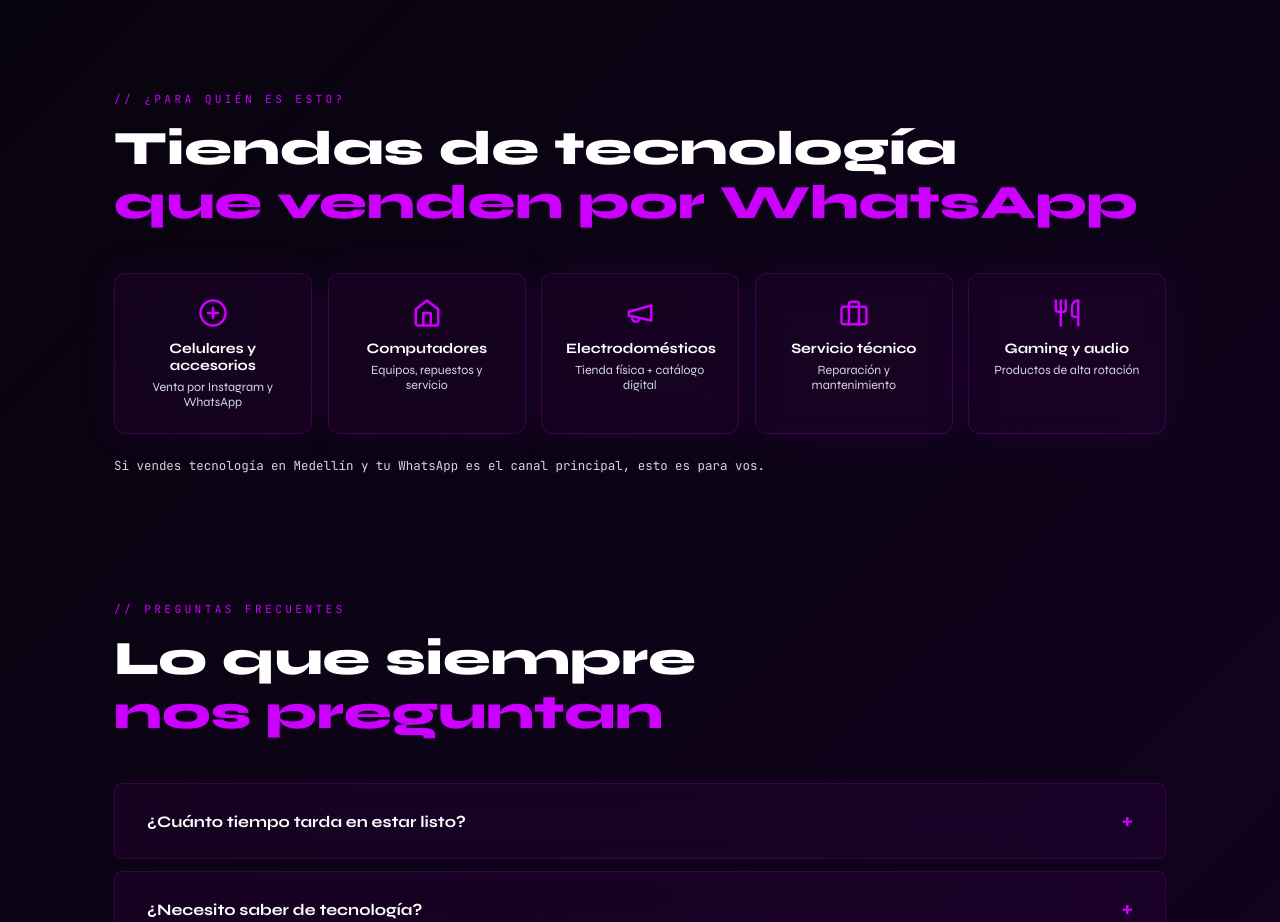
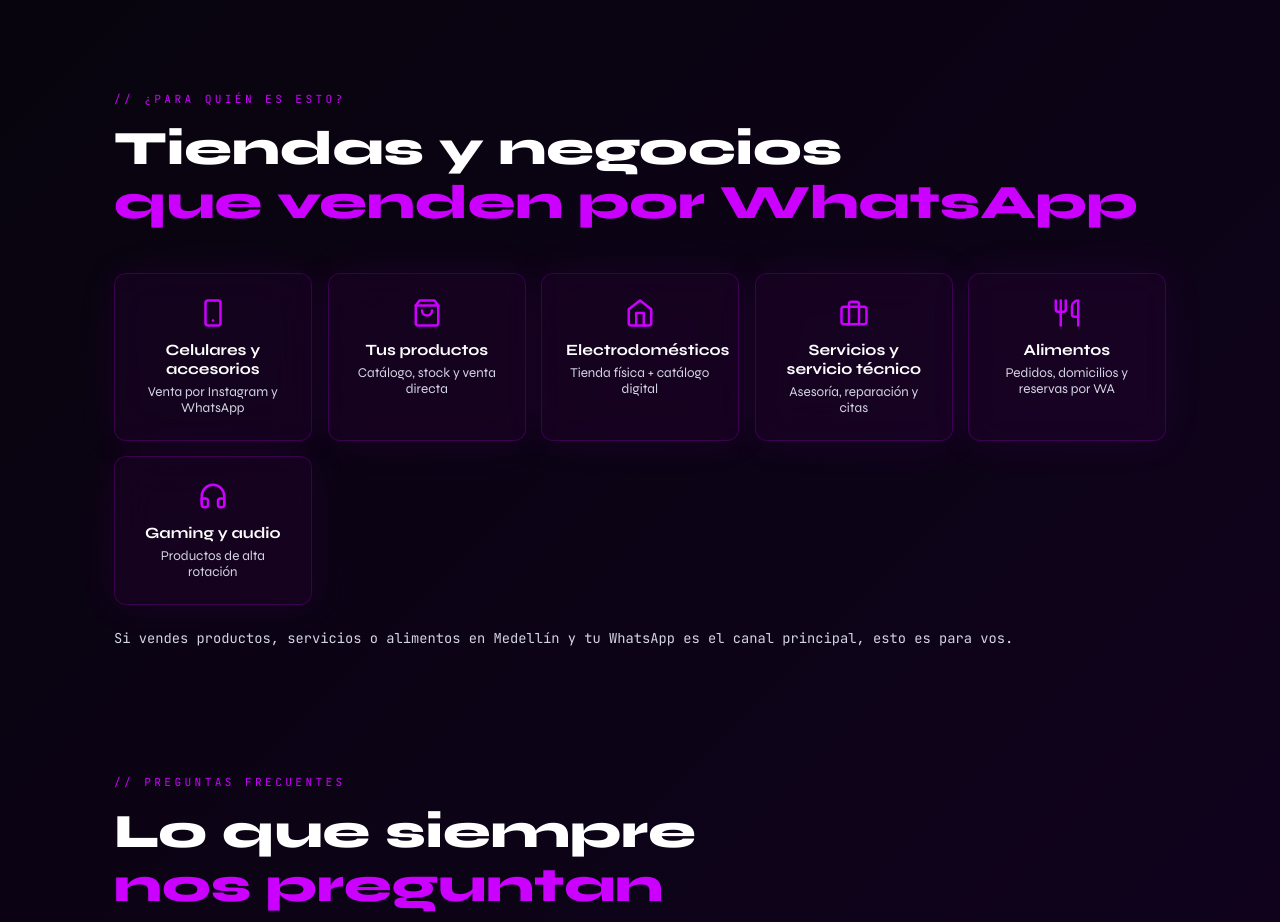
Before and after one commit to pamplonaferney-coder/fuxia-agencia, a website: page landing/index.html in a window 1280 px wide. Shown: the part 6480-7402 px from the top of the page. Drawn offline with Linux system fonts and the light colour scheme.

Commit message:
ui: actualizar 6 cajones de rubros (Tus productos, Servicios y servicio técnico, Alimentos, Gaming y audio)

```diff
--- a/landing/index.html
+++ b/landing/index.html
@@ -1318,35 +1318,40 @@ src="https://www.facebook.com/tr?id=1632121441954497&ev=PageView&noscript=1"
       <!-- PARA QUIÉN ES -->
       <section class="vertical-section">
         <div class="v-label">// ¿para quién es esto?</div>
-        <h2 class="v-title" data-hw>Tiendas de tecnología <span>que venden por WhatsApp</span></h2>
-        <div style="display:grid;grid-template-columns:repeat(auto-fit,minmax(140px,1fr));gap:1rem;margin-top:0.5rem">
+        <h2 class="v-title" data-hw>Tiendas y negocios <span>que venden por WhatsApp</span></h2>
+        <div style="display:grid;grid-template-columns:repeat(auto-fit,minmax(185px,1fr));gap:1rem;margin-top:0.5rem">
           <div class="glass" style="padding:1.5rem;text-align:center">
-            <div style="margin-bottom:0.5rem;color:var(--fuxia)"><svg width="30" height="30" viewBox="0 0 24 24" fill="none" stroke="currentColor" stroke-width="2" stroke-linecap="round" stroke-linejoin="round" aria-hidden="true"><circle cx="12" cy="12" r="10"/><path d="M12 8v8M8 12h8"/></svg></div>
-            <div style="font-weight:700;font-size:0.9rem">Celulares y accesorios</div>
-            <div style="font-size:0.78rem;color:var(--gris);margin-top:0.3rem">Venta por Instagram y WhatsApp</div>
+            <div style="margin-bottom:0.5rem;color:var(--fuxia)"><svg width="30" height="30" viewBox="0 0 24 24" fill="none" stroke="currentColor" stroke-width="2" stroke-linecap="round" stroke-linejoin="round" aria-hidden="true"><rect x="6" y="2" width="12" height="20" rx="2"/><path d="M12 18h.01"/></svg></div>
+            <div style="font-weight:700;font-size:0.98rem">Celulares y accesorios</div>
+            <div style="font-size:0.84rem;color:var(--gris);margin-top:0.35rem">Venta por Instagram y WhatsApp</div>
+          </div>
+          <div class="glass" style="padding:1.5rem;text-align:center">
+            <div style="margin-bottom:0.5rem;color:var(--fuxia)"><svg width="30" height="30" viewBox="0 0 24 24" fill="none" stroke="currentColor" stroke-width="2" stroke-linecap="round" stroke-linejoin="round" aria-hidden="true"><path d="M6 2 3 6v14a2 2 0 0 0 2 2h14a2 2 0 0 0 2-2V6l-3-4Z"/><path d="M3 6h18"/><path d="M16 10a4 4 0 0 1-8 0"/></svg></div>
+            <div style="font-weight:700;font-size:0.98rem">Tus productos</div>
+            <div style="font-size:0.84rem;color:var(--gris);margin-top:0.35rem">Catálogo, stock y venta directa</div>
           </div>
           <div class="glass" style="padding:1.5rem;text-align:center">
             <div style="margin-bottom:0.5rem;color:var(--fuxia)"><svg width="30" height="30" viewBox="0 0 24 24" fill="none" stroke="currentColor" stroke-width="2" stroke-linecap="round" stroke-linejoin="round" aria-hidden="true"><path d="m3 9 9-7 9 7v11a2 2 0 0 1-2 2H5a2 2 0 0 1-2-2z"/><path d="M9 22V12h6v10"/></svg></div>
-            <div style="font-weight:700;font-size:0.9rem">Computadores</div>
-            <div style="font-size:0.78rem;color:var(--gris);margin-top:0.3rem">Equipos, repuestos y servicio</div>
-          </div>
-          <div class="glass" style="padding:1.5rem;text-align:center">
-            <div style="margin-bottom:0.5rem;color:var(--fuxia)"><svg width="30" height="30" viewBox="0 0 24 24" fill="none" stroke="currentColor" stroke-width="2" stroke-linecap="round" stroke-linejoin="round" aria-hidden="true"><path d="m3 11 18-5v12L3 14v-3z"/><path d="M11.6 16.8a3 3 0 1 1-5.8-1.6"/></svg></div>
-            <div style="font-weight:700;font-size:0.9rem">Electrodomésticos</div>
-            <div style="font-size:0.78rem;color:var(--gris);margin-top:0.3rem">Tienda física + catálogo digital</div>
+            <div style="font-weight:700;font-size:0.98rem">Electrodomésticos</div>
+            <div style="font-size:0.84rem;color:var(--gris);margin-top:0.35rem">Tienda física + catálogo digital</div>
           </div>
           <div class="glass" style="padding:1.5rem;text-align:center">
             <div style="margin-bottom:0.5rem;color:var(--fuxia)"><svg width="30" height="30" viewBox="0 0 24 24" fill="none" stroke="currentColor" stroke-width="2" stroke-linecap="round" stroke-linejoin="round" aria-hidden="true"><rect x="2" y="7" width="20" height="14" rx="2"/><path d="M16 21V5a2 2 0 0 0-2-2h-4a2 2 0 0 0-2 2v16"/></svg></div>
-            <div style="font-weight:700;font-size:0.9rem">Servicio técnico</div>
-            <div style="font-size:0.78rem;color:var(--gris);margin-top:0.3rem">Reparación y mantenimiento</div>
+            <div style="font-weight:700;font-size:0.98rem">Servicios y servicio técnico</div>
+            <div style="font-size:0.84rem;color:var(--gris);margin-top:0.35rem">Asesoría, reparación y citas</div>
           </div>
           <div class="glass" style="padding:1.5rem;text-align:center">
             <div style="margin-bottom:0.5rem;color:var(--fuxia)"><svg width="30" height="30" viewBox="0 0 24 24" fill="none" stroke="currentColor" stroke-width="2" stroke-linecap="round" stroke-linejoin="round" aria-hidden="true"><path d="M3 2v7c0 1.1.9 2 2 2h4a2 2 0 0 0 2-2V2"/><path d="M7 2v20"/><path d="M21 15V2a5 5 0 0 0-5 5v6c0 1.1.9 2 2 2h3zm0 0v7"/></svg></div>
-            <div style="font-weight:700;font-size:0.9rem">Gaming y audio</div>
-            <div style="font-size:0.78rem;color:var(--gris);margin-top:0.3rem">Productos de alta rotación</div>
+            <div style="font-weight:700;font-size:0.98rem">Alimentos</div>
+            <div style="font-size:0.84rem;color:var(--gris);margin-top:0.35rem">Pedidos, domicilios y reservas por WA</div>
+          </div>
+          <div class="glass" style="padding:1.5rem;text-align:center">
+            <div style="margin-bottom:0.5rem;color:var(--fuxia)"><svg width="30" height="30" viewBox="0 0 24 24" fill="none" stroke="currentColor" stroke-width="2" stroke-linecap="round" stroke-linejoin="round" aria-hidden="true"><path d="M3 18v-6a9 9 0 0 1 18 0v6"/><path d="M21 19a2 2 0 0 1-2 2h-1a2 2 0 0 1-2-2v-3a2 2 0 0 1 2-2h3zM3 19a2 2 0 0 0 2 2h1a2 2 0 0 0 2-2v-3a2 2 0 0 0-2-2H3z"/></svg></div>
+            <div style="font-weight:700;font-size:0.98rem">Gaming y audio</div>
+            <div style="font-size:0.84rem;color:var(--gris);margin-top:0.35rem">Productos de alta rotación</div>
           </div>
         </div>
-        <p style="margin-top:1.5rem;font-family:'JetBrains Mono',monospace;font-size:0.78rem;color:var(--gris)">Si vendes tecnología en Medellín y tu WhatsApp es el canal principal, esto es para vos.</p>
+        <p style="margin-top:1.5rem;font-family:'JetBrains Mono',monospace;font-size:0.86rem;color:var(--gris)">Si vendes productos, servicios o alimentos en Medellín y tu WhatsApp es el canal principal, esto es para vos.</p>
       </section>
 
       <section class="vertical-section" id="faq">
```
